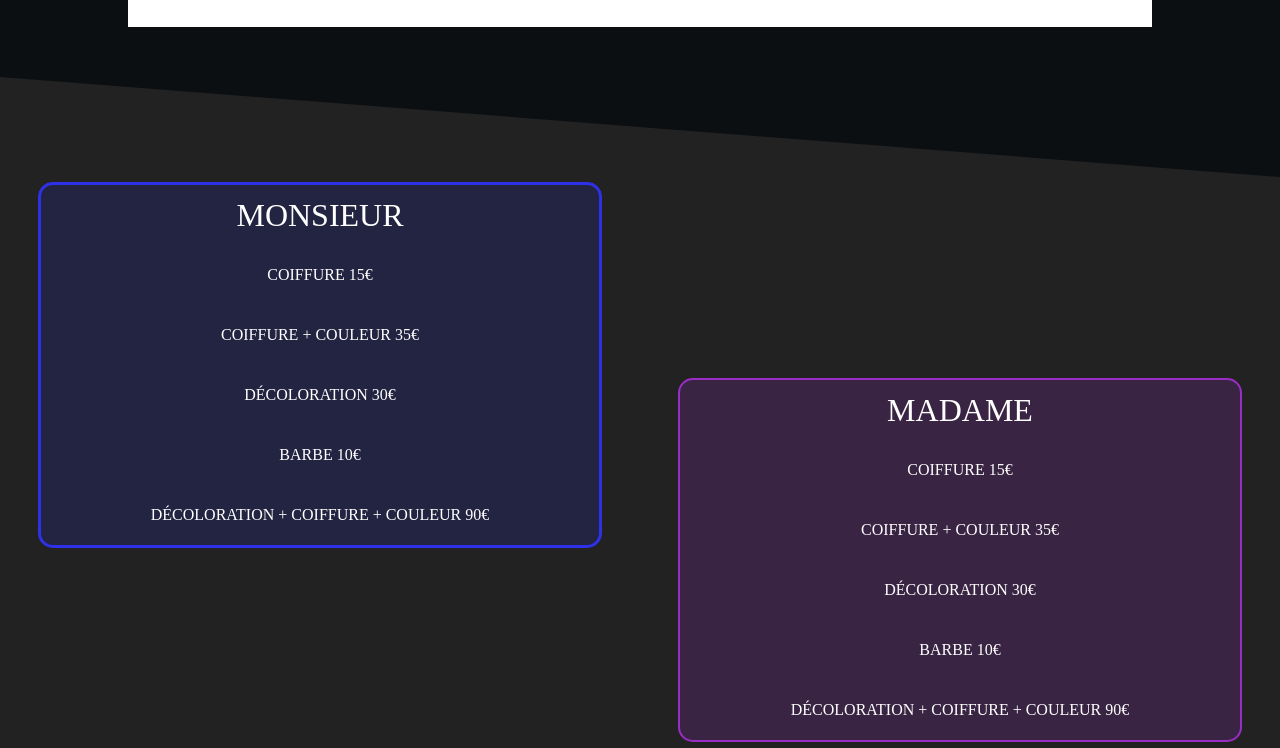
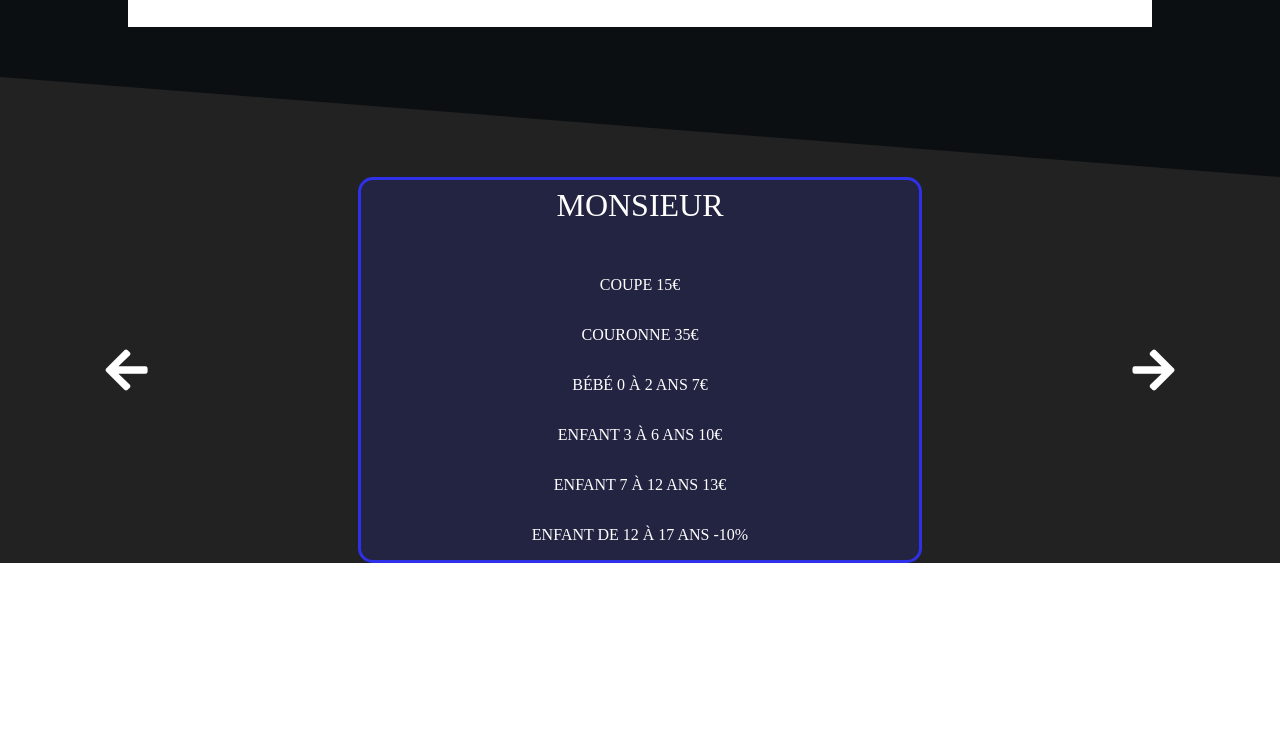
Before and after one commit to CorentinDNT/NewCut_Launaguet, a website: page index.html in a window 1280 px wide. Shown: the part 1043-1791 px from the top of the page. After the commit the page ends 1606 px from the top, so only its background shows below. Drawn offline with Linux system fonts and the light colour scheme.

Commit message:
Add toggle for Prices
next commit -> animate this sh*t

```diff
--- a/index.html
+++ b/index.html
@@ -17,14 +17,14 @@
 			<label class="logo">New Cut </label>
 			<ul id="whereToAddShowClass">
 				<li>
-					<a href="#Accueil" onclick="toggleClass()">Accueil</a>
+					<a href="#Accueil" onclick="toggleClassBurger()">Accueil</a>
 				</li>
-				<li><a href="#A-propos" onclick="toggleClass()">À props</a></li>
-				<li><a href="#tarif" onclick="toggleClass()">Tarifs</a></li>
-				<li><a href="#" onclick="toggleClass()">OÙ me trouver</a></li>
-				<li><a href="#" onclick="toggleClass()">me contacter</a></li>
+				<li><a href="#A-propos" onclick="toggleClassBurger()">À props</a></li>
+				<li><a href="#tarif" onclick="toggleClassBurger()">Tarifs</a></li>
+				<li><a href="#" onclick="toggleClassBurger()">OÙ me trouver</a></li>
+				<li><a href="#" onclick="toggleClassBurger()">me contacter</a></li>
 			</ul>
-			<label id="icon" onclick="toggleClass()">
+			<label id="icon" onclick="toggleClassBurger()">
 				<i class="fas fa-bars"></i>
 			</label>
 		</nav>
@@ -47,28 +47,37 @@
 		<div class="transition">
 			<div class="blackPart"></div>
 			<div id="tarif">
-				<ul class="men">
-					<p>MONSIEUR</p>
+				<a onclick="toggleClassMiss(), toggleClassMister()"
+					><i class="fas fa-arrow-left arrow"></i
+				></a>
+				<ul id="miss">
+					<li class="li-title">MADAME</li>
 
-					<li><a class="middleSlide">Coiffure 15€</a></li>
-					<li><a class="middleSlide">Coiffure + couleur 35€</a></li>
-					<li><a class="middleSlide">Décoloration 30€</a></li>
-					<li><a class="middleSlide">Barbe 10€</a></li>
-					<li>
-						<a class="middleSlide">Décoloration + coiffure + couleur 90€</a>
-					</li>
+					<li><a class="middleSlide">Coiffure 17€</a></li>
+					<li><a class="middleSlide">Brushing * 12€</a></li>
+					<li><a class="middleSlide">couleur ** 23€</a></li>
+					<li><a class="middleSlide">balayage ** 23€</a></li>
+					<li><a class="middleSlide">flash 11€</a></li>
+					<li><a class="middleSlide">mèches ** 40€</a></li>
+					<li><a class="middleSlide">Décoloration** 20€</a></li>
+					<li><a class="middleSlide">gommage ** 20€</a></li>
+					<li><a class="middleSlide">mise en plis ** 15€</a></li>
+					<li><a class="middleSlide">soins spa 5€</a></li>
+					<li><a class="middleSlide">démêlant 2€</a></li>
 				</ul>
-				<ul class="women">
-					<p>MADAME</p>
+				<ul class="show" id="sir">
+					<li class="li-title">MONSIEUR</li>
 
-					<li><a class="middleSlide">Coiffure 15€</a></li>
-					<li><a class="middleSlide">Coiffure + couleur 35€</a></li>
-					<li><a class="middleSlide">Décoloration 30€</a></li>
-					<li><a class="middleSlide">Barbe 10€</a></li>
-					<li>
-						<a class="middleSlide">Décoloration + coiffure + couleur 90€</a>
-					</li>
+					<li><a class="middleSlide">COUPE 15€</a></li>
+					<li><a class="middleSlide">couronne 35€</a></li>
+					<li><a class="middleSlide">bébé 0 à 2 ans 7€</a></li>
+					<li><a class="middleSlide">enfant 3 à 6 ans 10€</a></li>
+					<li><a class="middleSlide">enfant 7 à 12 ans 13€</a></li>
+					<li><a class="middleSlide">enfant de 12 à 17 ans -10%</a></li>
 				</ul>
+				<a onclick="toggleClassMiss(), toggleClassMister()"
+					><i class="fas fa-arrow-right arrow"></i
+				></a>
 			</div>
 			<div class="darkGreyPart"></div>
 		</div>
--- a/index.js
+++ b/index.js
@@ -1,12 +1,37 @@
-const buttonBurgerMenu = document.getElementById("icon");
-const addClassShow = document.getElementById("whereToAddShowClass");
+const addClassShowBurger = document.getElementById("whereToAddShowClass");
 
-function toggleClass() {
-	if (addClassShow.classList == "show") {
-		addClassShow.classList.remove("show");
-		console.log(addClassShow.classList);
+function toggleClassBurger() {
+	if (addClassShowBurger.classList == "show") {
+		addClassShowBurger.classList.remove("show");
+		console.log(addClassShowBurger.classList);
 	} else {
-		addClassShow.classList.add("show");
-		console.log(addClassShow.classList);
+		addClassShowBurger.classList.add("show");
+		console.log(addClassShowBurger.classList);
 	}
 }
+
+const addClassPriceList = document.getElementsByClassName(
+	"whereToAddShowPrice"
+);
+
+const miss = document.getElementById("miss");
+const sir = document.getElementById("sir");
+
+function toggleClassMiss() {
+	if (miss.classList == "show") {
+		miss.classList.remove("show");
+		console.log(miss.classList);
+	} else {
+		miss.classList.add("show");
+		console.log(miss.classList);
+	}
+}
+function toggleClassMister() {
+	if (sir.classList == "show") {
+		sir.classList.remove("show");
+		console.log(sir.classList);
+	} else {
+		sir.classList.add("show");
+		console.log(sir.classList);
+	}
+}
--- a/sass/base/_base.scss
+++ b/sass/base/_base.scss
@@ -9,3 +9,7 @@
 body {
 	font-family: montserrat;
 }
+
+a {
+	cursor: pointer;
+}
--- /dev/null
+++ b/sass/components/_button.scss
@@ -0,0 +1,3 @@
+.arrow {
+	font-size: 3rem;
+}
--- a/sass/main.scss
+++ b/sass/main.scss
@@ -5,6 +5,7 @@
 @import "./utils/animations";
 
 //COMPONENTS
+@import "./components/button";
 
 //LAYOUT
 @import "./layout/header";
--- a/sass/pages/_index.scss
+++ b/sass/pages/_index.scss
@@ -110,30 +110,38 @@
 	display: flex;
 	justify-content: space-around;
 	align-items: center;
+	flex-wrap: nowrap;
 	color: white;
-	.men {
+	#sir {
 		border: 3px solid rgb(46, 49, 231);
 		background-color: rgba(40, 42, 195, 0.2);
 		border-radius: 15px;
 		width: 44%;
-		margin: 5px 5px 200px 5px;
 		@include flexMid;
 		flex-direction: column;
+		display: none;
+		&.show {
+			display: flex;
+		}
 	}
-	.women {
+	#miss {
 		border: 2px solid rgb(155, 45, 199);
 		background-color: rgba(155, 45, 199, 0.2);
 		border-radius: 15px;
 		width: 44%;
-		margin: 200px 5px 5px 5px;
 		@include flexMid;
 		flex-direction: column;
+		display: none;
+		&.show {
+			display: flex;
+		}
 	}
-	p {
+	.li-title {
 		font-size: 2rem;
+		margin-bottom: 30px;
 	}
 	ul {
-		line-height: 60px;
+		line-height: 50px;
 		text-transform: uppercase;
 	}
 	a.middleSlide {
```
Also changed, not shown: css/style.css, 1 other file.
